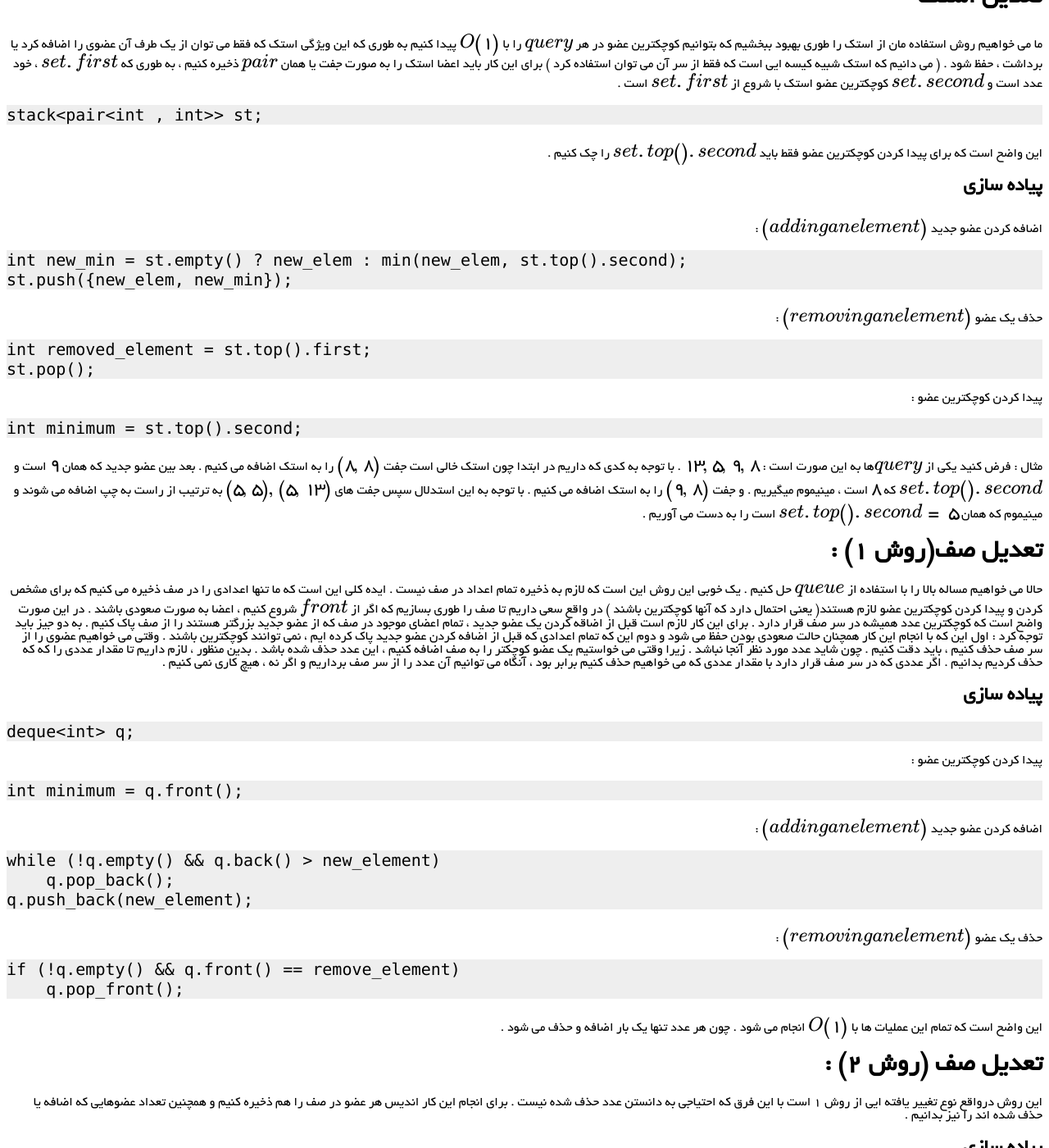
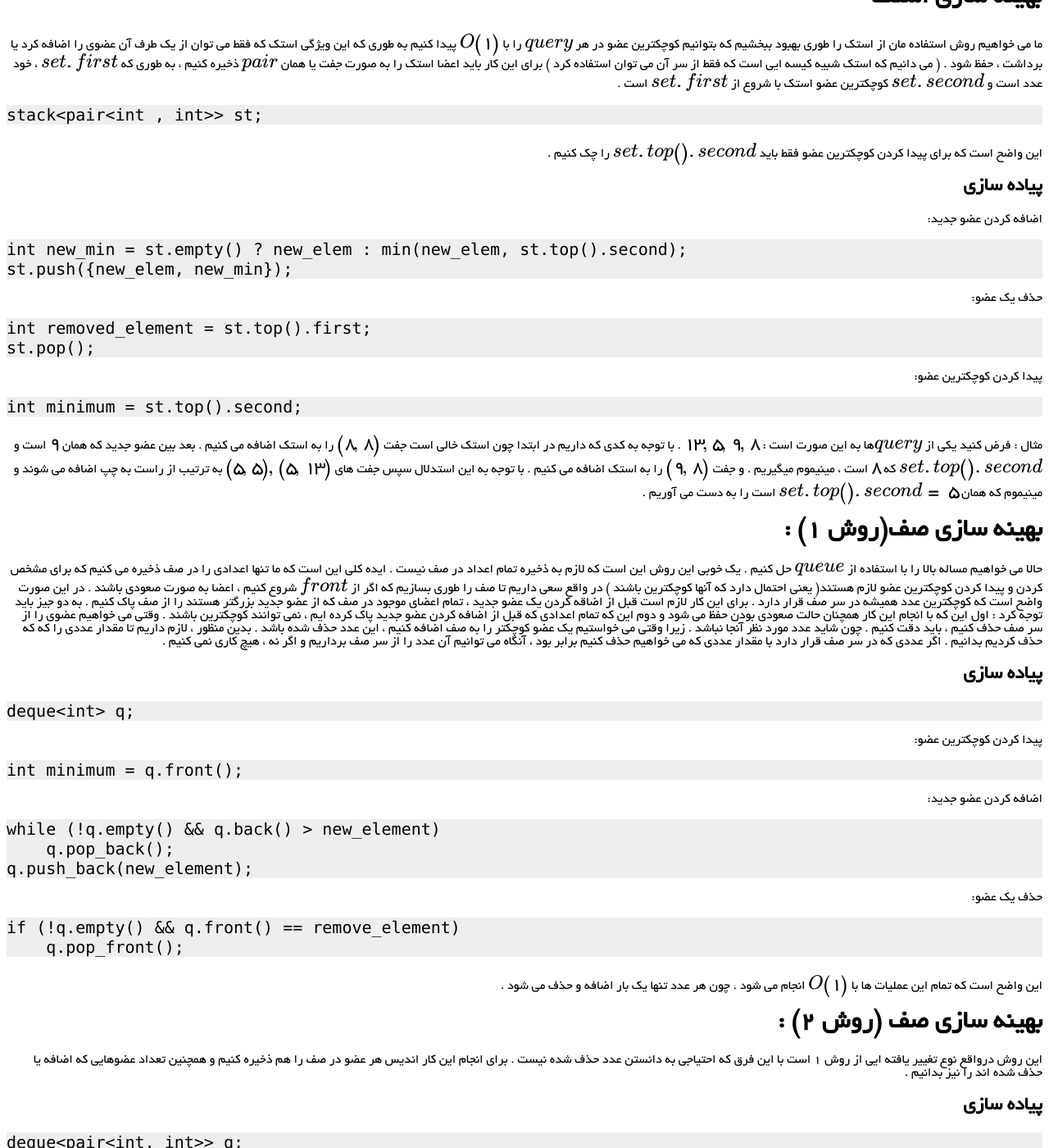
Before and after one commit to shaazzz/FarsiCP, a Jekyll site: the page built from wiki/algorithm/ds/min_stack_and_queue.md, in a window 1280 px wide and 1400 px high, scrolled down 229 px. Shown: the whole window at 82% size. Built offline with Jekyll 4.4.1, drawn with Linux system fonts in a browser that asks for light colours; nearby versions of some CDN libraries; formulas are drawn with MathJax 3; a style sheet for code colours, icons or effects is not loaded; our own code applies the rules of GitHub Pages for plain Markdown files; some of the changed text lies outside the part shown.

Commit message:
Update min_stack_and_queue.md

````diff
--- a/wiki/algorithm/ds/min_stack_and_queue.md
+++ b/wiki/algorithm/ds/min_stack_and_queue.md
@@ -6,7 +6,7 @@ layout: Wiki
 در این بخش می خواهیم راجع به حل این ۳ سوال صحبت کنیم : در ابتدا به ما یک سری $query$ می دهند که در آن ها از ما می خواهند کوچکترین عضو این $query$ها رو با $O(1)$ جواب بدیم . اول می خواهیم چگونگی حل این سوال ها را با استفاده از استک یاد بگیریم و سپس با استفاده از صف و در آخر می خواهیم از این دو داده ساختار برای پیدا کردن کوچکترین عدد در هر زیر آرایه ایی با طول $n$ و $O(n)$ ، استفاده کنیم.
 توجه : در اینجا منظور از داده ساختار صف ، همان $queue$ است .
 
-# تعدیل استک
+# بهینه سازی استک
 ما می خواهیم روش استفاده مان از استک را طوری بهبود ببخشیم که بتوانیم کوچکترین عضو در هر $query$ را با $O(1)$ پیدا کنیم به طوری که این ویژگی استک که فقط می توان از یک طرف آن عضوی را اضافه کرد یا برداشت ، حفظ شود . ( می دانیم که استک شبیه کیسه ایی است که فقط از سر آن می توان استفاده کرد ) برای این کار باید اعضا استک را به صورت جفت یا همان $pair$ ذخیره کنیم ، به طوری که $set.first$ ، خود عدد است و $set.second$ کوچکترین عضو استک با شروع از $set.first$ است .
 
 ```C++
@@ -14,19 +14,19 @@ stack<pair<int , int>> st;
 ```
 این واضح است که برای پیدا کردن کوچکترین عضو فقط باید $set.top().second$ را چک کنیم .
 ## پیاده سازی
-اضافه کردن عضو جدید $(adding an element)$ :
+اضافه کردن عضو جدید:
 
 ```C++
 int new_min = st.empty() ? new_elem : min(new_elem, st.top().second);
 st.push({new_elem, new_min});
 ```
-حذف یک عضو $(removing an element)$ :
+حذف یک عضو:
 
 ```C++
 int removed_element = st.top().first;
 st.pop();
 ```
-پیدا کردن کوچکترین عضو :
+پیدا کردن کوچکترین عضو:
 
 ```C++
 int minimum = st.top().second;
@@ -36,19 +36,19 @@ int minimum = st.top().second;
 $(8 , 8)$ را به استک اضافه می کنیم . بعد بین عضو جدید که همان $9$ است و $set.top().second$ که $8$ است ، مینیموم میگیریم . و جفت
 $(9 , 8)$ را به استک اضافه می کنیم . با توجه به این استدلال سپس جفت های $(5 , 5) , (5 , 13)$ به ترتیب از راست به چپ اضافه می شوند و مینیموم که همان $set.top().second = 5$ است را به دست می آوریم .
 
-# تعدیل صف(روش ۱) :
+# بهینه سازی صف(روش ۱) :
 حالا می خواهیم مساله بالا را با استفاده از $queue$ حل کنیم . یک خوبی این روش این است که لازم به ذخیره تمام اعداد در صف نیست . ایده کلی این است که ما تنها اعدادی را در صف ذخیره می کنیم که برای مشخص کردن و پیدا کردن کوچکترین عضو لازم هستند( یعنی احتمال دارد که آنها کوچکترین باشند ) در واقع سعی داریم تا صف را طوری بسازیم که اگر از $front$ شروع کنیم ، اعضا به صورت صعودی باشند . در این صورت واضح است که کوچکترین عدد همیشه در سر صف قرار دارد . برای این کار لازم است قبل از اضاقه کردن یک عضو جدید ، تمام اعضای موجود در صف که از عضو جدید بزرگتر هستند را از صف پاک کنیم . به دو جیز باید توجه کرد : اول این که با انجام این کار همچنان حالت صعودی بودن حفظ می شود و دوم این که تمام اعدادی که قبل از اضافه کردن عضو جدید پاک کرده ایم ، نمی توانند کوچکترین باشند . وقتی می خواهیم عضوی را از سر صف حذف کنیم ، باید دقت کنیم . چون شاید عدد مورد نظر آنجا نباشد . زیرا وقتی می خواستیم یک عضو کوچکتر را به صف اضافه کنیم ، این عدد حذف شده باشد . بدین منظور ، لازم داریم تا مقدار عددی را که که حذف کردیم بدانیم . اگر عددی که در سر صف قرار دارد با مقدار عددی که می خواهیم حذف کنیم برابر بود ، آنگاه می توانیم آن عدد را از سر صف برداریم و اگر نه ، هیچ کاری نمی کنیم .
 ## پیاده سازی
 ```C++
 deque<int> q;
 ```
 
-پیدا کردن کوچکترین عضو :
+پیدا کردن کوچکترین عضو:
 
 ```C++
 int minimum = q.front();
 ```
-اضافه کردن عضو جدید $(adding an element)$ :
+اضافه کردن عضو جدید:
 
 ```C++
 while (!q.empty() && q.back() > new_element)
@@ -56,7 +56,7 @@ while (!q.empty() && q.back() > new_element)
 q.push_back(new_element);
 ```
 
-حذف یک عضو $(removing an element)$ :
+حذف یک عضو:
 
 ```C++
 if (!q.empty() && q.front() == remove_element)
@@ -65,7 +65,7 @@ if (!q.empty() && q.front() == remove_element)
 
 این واضح است که تمام این عملیات ها با $O(1)$ انجام می شود . چون هر عدد تنها یک بار اضافه و حذف می شود .
 
-# تعدیل صف (روش ۲) :
+# بهینه سازی صف (روش ۲) :
 این روش درواقع نوع تغییر یافته ایی از روش ۱ است با این فرق که احتیاجی به دانستن عدد حذف شده نیست . برای انجام این کار اندیس هر عضو در صف را هم ذخیره کنیم و همچنین تعداد عضوهایی که اضافه یا حذف شده اند را نیز بدانیم .
 ## پیاده سازی
 ```C++
@@ -80,7 +80,7 @@ int cnt_removed = 0;
 int minimum = q.front().first;
 ```
 
-اضافه کردن عضو جدید $(adding an element)$ :
+اضافه کردن عضو جدید:
 
 ```C++
 while (!q.empty() && q.back().first > new_element)
@@ -89,7 +89,7 @@ q.push_back({new_element, cnt_added});
 cnt_added++;
 ```
 
-حذف یک عضو $(removing an element)$ :
+حذف یک عضو:
 
 ```C++
 if (!q.empty() && q.front().second == cnt_removed)
@@ -97,7 +97,7 @@ if (!q.empty() && q.front().second == cnt_removed)
 cnt_removed++;
 ```
 
-# تعدیل صف (روش ۳) :
+# بهینه سازی صف (روش ۳) :
 در این قسمت می خواهیم راه دیگری برای کوچکترین عضو با $queue$ ارائه بدهیم . این راه ، پیاده سازی پیچیده تری نسبت به روش های قبلی دارد و تمام اعضا در صف ذخیره نمی شوند . همچنین برای برداشتن یک عضو از سر $(front)$ صف لازم به دانستن مقدار آن نیست .
 درواقع ایده کلی این است که می خواهیم این روش را تبدیل به روشی کنیم که با استک این مسائله را حل کردیم . فقط کافی است که یادبگیریم چگونه صف را با دو استک شبیه سازی کنیم . ابتدا دوتا استک با نام های $s1 , s2$ می سازیم . اعضا جدید را در $s1$ می ریزیم و عمل حذف کردن یک عضو را فقط روی $s2$ انجام می دهیم . اگر $s2$ خالی بود و نمی توانستیم این عمل را انجام بدهیم ، تمام اعضای موجود در $s1$ را به $s2$ انتقال می دهیم . (واضح است که بعد از این کار ترتیب قرار گرفتن اعضا در $s2$ برعکس ترتیبی است که در $s1$ داشته اند.) و درآخر کوچکترین عضو در صف ، مینیموم مقدار کوجکترین عضو در هر استک است . بنابراین اجرای این عملیات ها با $O(1)$ قابل انجام است . زیرا هر عضو تنها ۱بار به $s1$ اضافه می شود ، ۱بار از $s1$ به $s2$ منتقل می شود و ۱بار از $s2$ حذف می شود .
 
````
